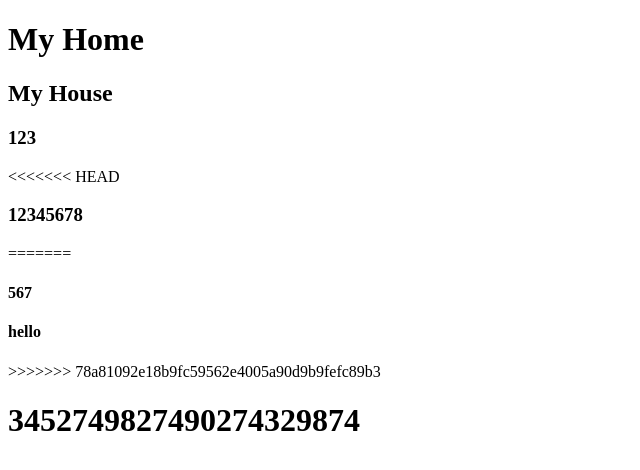
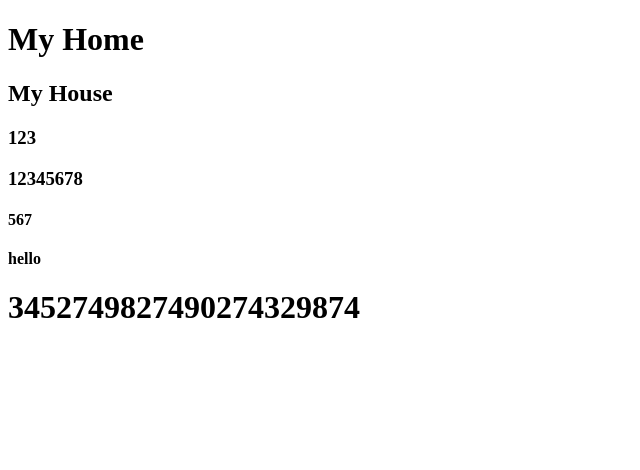
Before and after one commit to kennyliao/pn111-git, a plain HTML site: page index.html in a window 1280 px wide. Shown: the whole page, without its empty margins (0-640 px from the left). Drawn offline with Linux system fonts and the light colour scheme.

Commit message:
conflict all keep

```diff
--- a/index.html
+++ b/index.html
@@ -9,13 +9,9 @@
 	<h1>My Home</h1>
 	<h2>My House</h2>
 	<h3>123</h3>
-<<<<<<< HEAD
 	<h3>12345678</h3>
-=======
 	<h4>567</h4>
 	<h4>hello</h4>
->>>>>>> 78a81092e18b9fc59562e4005a90d9b9fefc89b3
-
     <h1>3452749827490274329874</h1>
 </body>
 </html>
```
